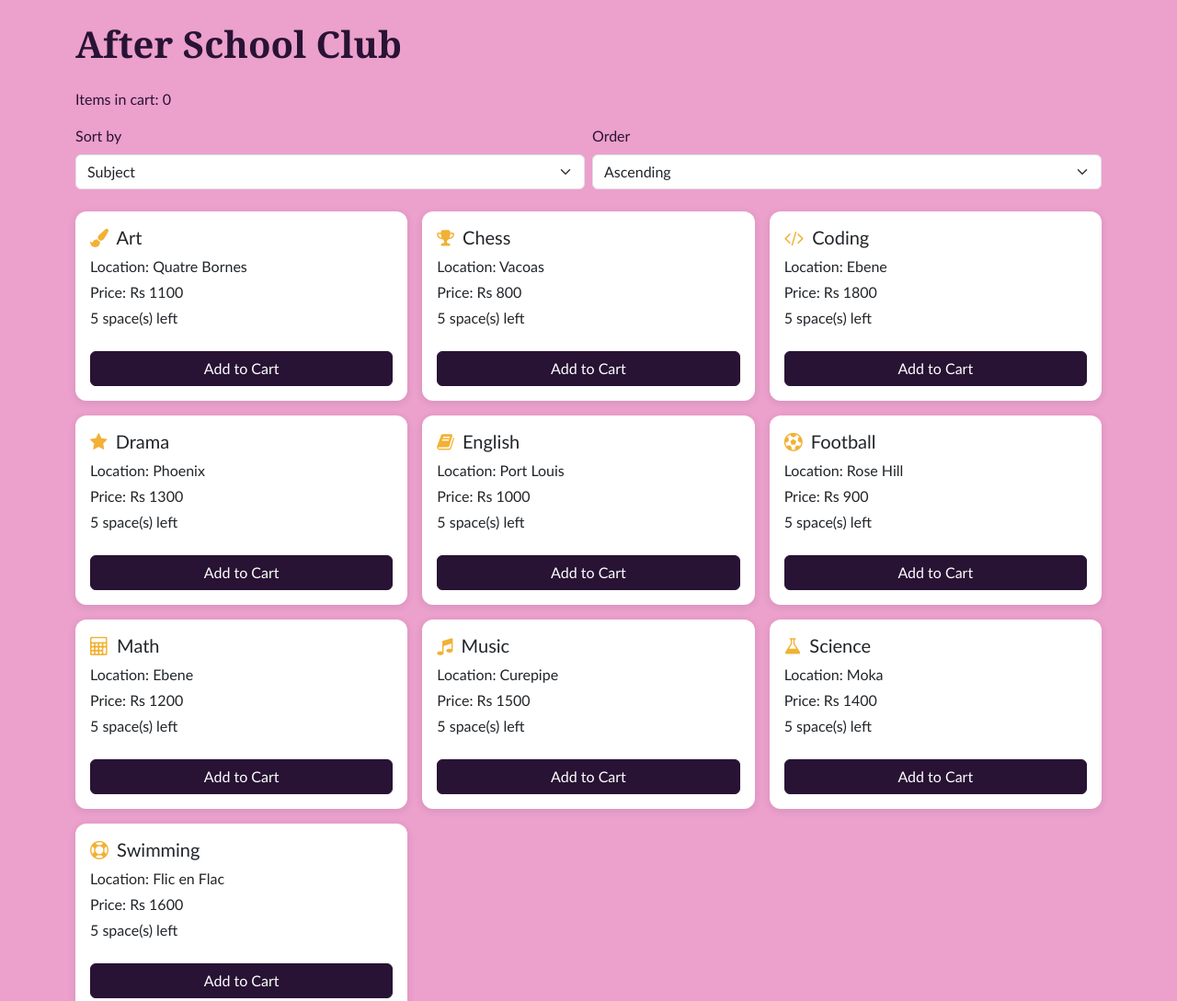
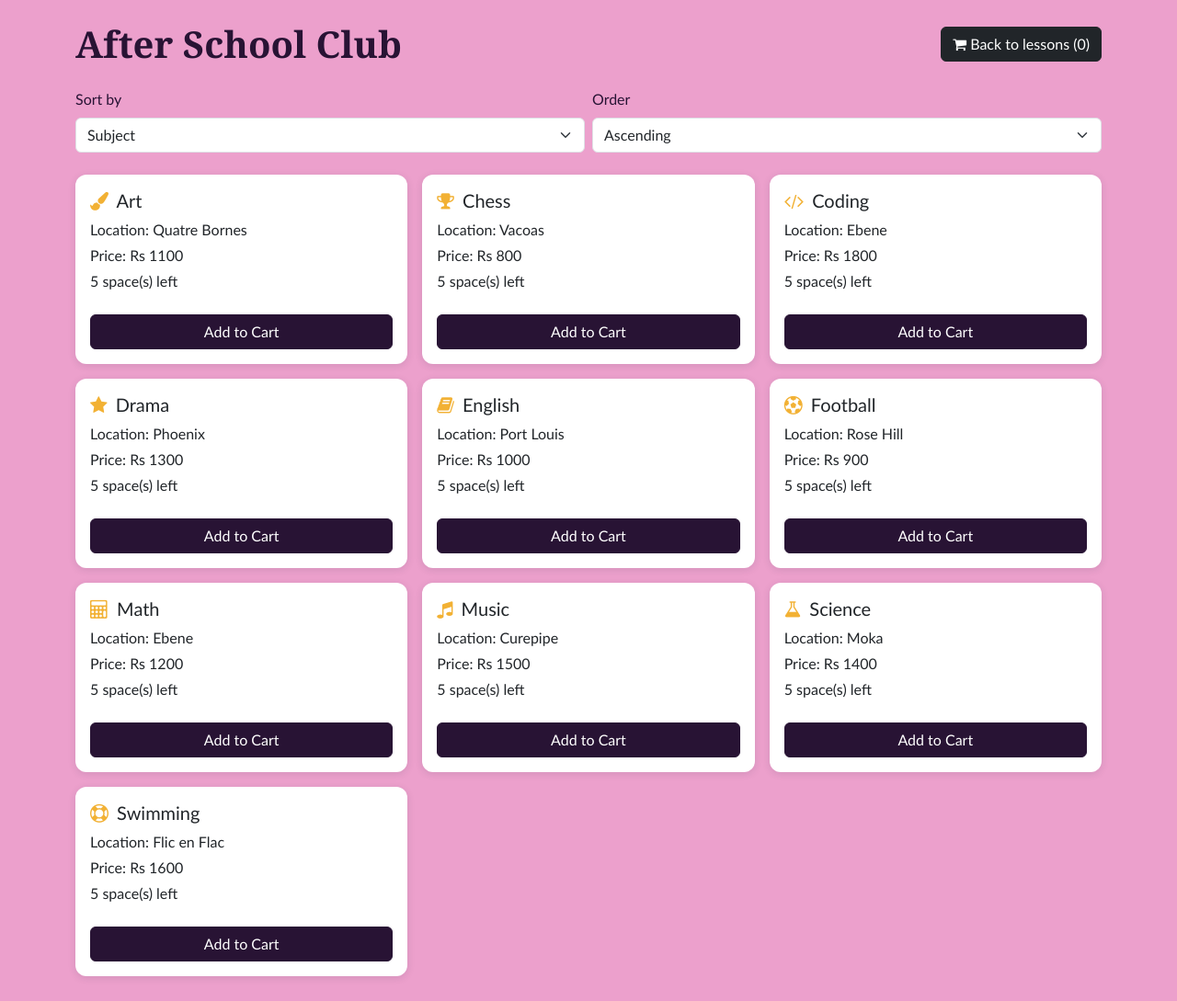
Before and after one commit to daniellepaschal/CST3144_M01120503-1, a plain HTML site: page index.html in a window 1280 px wide. Shown: the top 1089 px of the page at 92% size. Drawn offline with nearby package versions, Linux system fonts and the light colour scheme.

Commit message:
adding add to cart toggle box

```diff
--- a/index.html
+++ b/index.html
@@ -11,8 +11,13 @@
 </head>
 <body>
   <div id="app" class="container py-4">
-    <h1>{{ sitename }}</h1>
-    <p>Items in cart: {{ cart.length }}</p>
+     <header class="d-flex justify-content-between align-items-center mb-4">
+      <h1 class="mb-0">{{ sitename }}</h1>
+      <button class="btn btn-dark" @click="toggleCart" :disabled="showLessons && cart.length === 0">
+        <i class="fa fa-shopping-cart" aria-hidden="true"></i>
+        {{ showLessons ? 'Cart' : 'Back to lessons' }} ({{ cart.length }})
+      </button>
+    </header>
 
     <div class="row g-2 mb-4">
       <div class="col-sm-6">
--- a/style.css
+++ b/style.css
@@ -5,4 +5,4 @@ h1 { font-family: Georgia, "Times New Roman", serif; font-weight: 700; margin-bo
 .card-title .fa { color: var(--accent); margin-right: .25rem; }
 
 .btn-primary { background: var(--ink); border-color: var(--ink); }
-.btn-primary:hover:not(:disabled) { background: #2c3e66; border-color: #2c3e66; }
+.btn-primary:hover:not(:disabled) { background: #d333b1; border-color: #2c3e66; }
```
